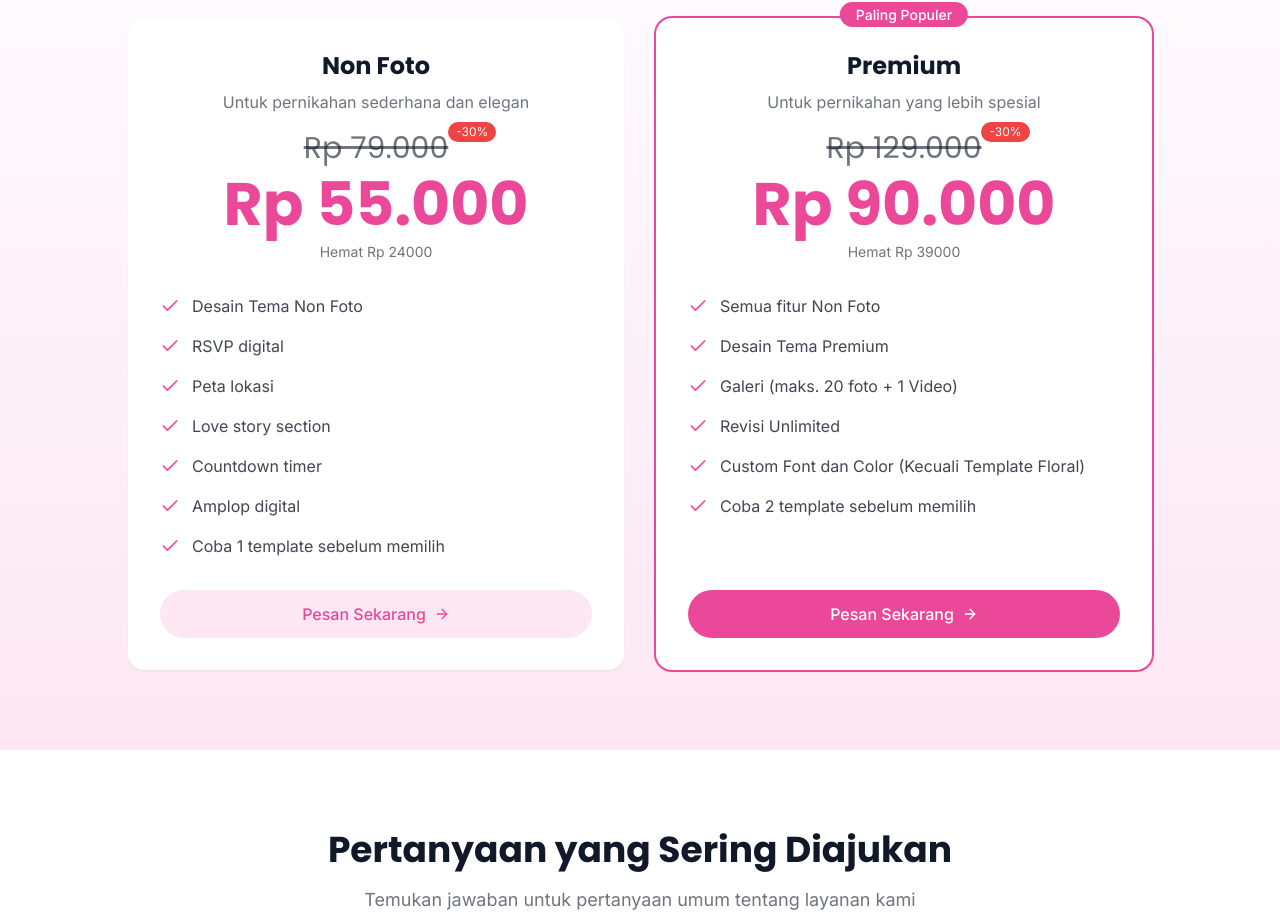
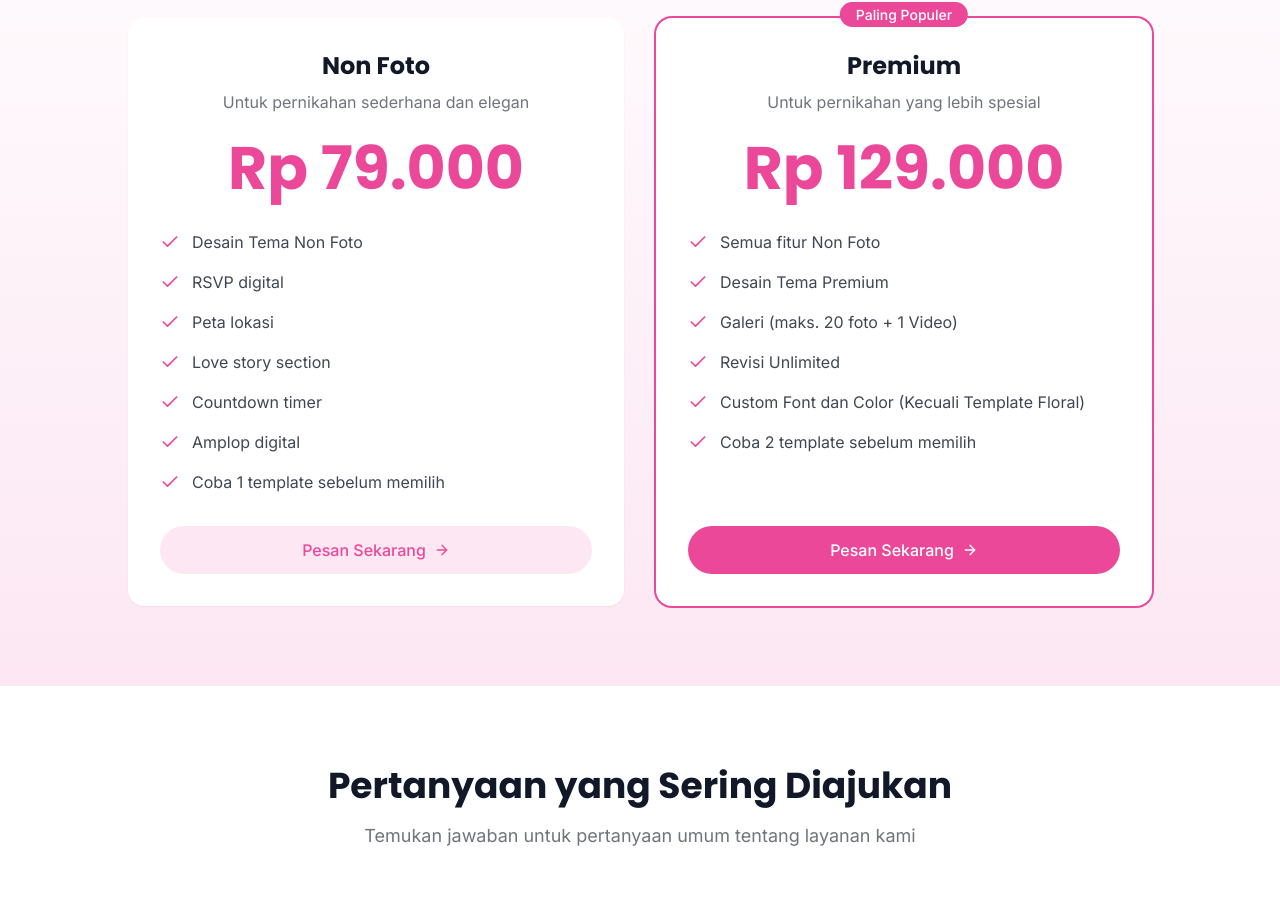
Before and after one commit to mfauzanamzar/wedera-lp, a Next.js app: page / in a window 1280 px wide. Shown: the part 2494-3408 px from the top of the page. Built offline with nearby package versions, Linux system fonts and the light colour scheme; no server answers; a web font is replaced by a local one.

Commit message:
feat: enhance pricing display logic based on promo banner status and update documentation for smart pricing features

```diff
--- a/src/components/Pricing.tsx
+++ b/src/components/Pricing.tsx
@@ -4,6 +4,9 @@ import Link from 'next/link';
 export default function Pricing() {
   // Get discount percentage from environment variables to match promo banner
   const discount = parseInt(process.env.NEXT_PUBLIC_PROMO_PERCENTAGE || '30');
+
+  // Check if discount banner is shown to determine pricing display
+  const showDiscountBanner = process.env.NEXT_PUBLIC_SHOW_DISCOUNT_BANNER === 'true';
 
   // Get pricing from environment variables with fallback to default values
   const plans = [
@@ -76,6 +79,9 @@ export default function Pricing() {
                   {plan.description}
                 </p>
                 <div className="flex flex-col items-center">
+                  {/* Show discount pricing only when banner is enabled */}
+                  {showDiscountBanner ? (
+                    <>
                       <div className="relative">
                         <span className="font-heading text-xl lg:text-3xl text-neutral-dark/60 line-through">
                           Rp {plan.originalPrice}
@@ -90,6 +96,13 @@ export default function Pricing() {
                       <div className="mt-2 text-sm text-neutral-dark/60">
                         Hemat Rp {parseInt(plan.originalPrice.replace('.', '')) - parseInt(plan.price.replace('.', ''))}
                       </div>
+                    </>
+                  ) : (
+                    /* Show regular pricing when banner is disabled */
+                    <span className="font-heading font-bold text-5xl lg:text-6xl text-wedera-primary mt-2">
+                      Rp {plan.originalPrice}
+                    </span>
+                  )}
                 </div>
               </div>
 
```
Also changed, not shown: env-example.txt, 2 other files (tests, documents, lock files or other folders). Lines whose indentation alone changed are shown as unchanged.
